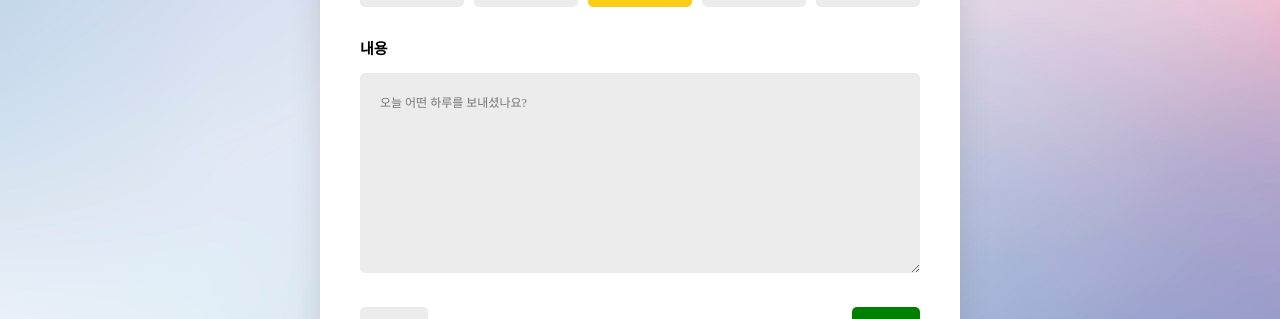
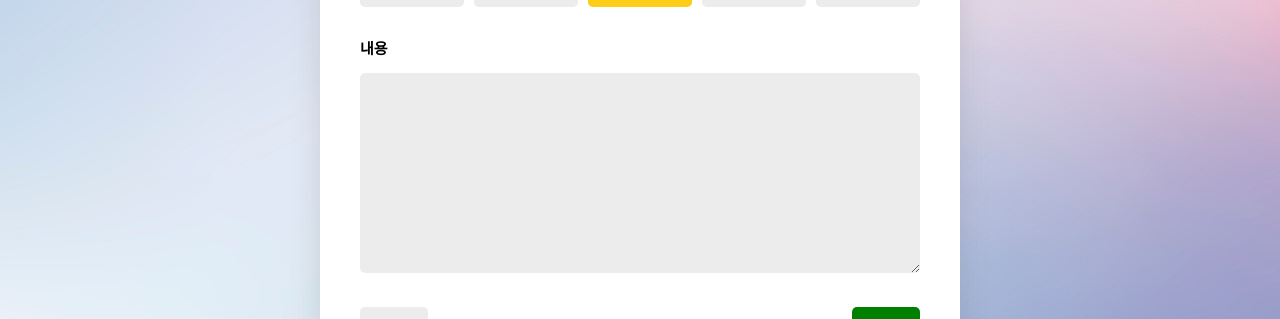
Before and after one commit to ahyns62/mood-diary, a React (Vite) app: page /new-diary in a window 1280 px wide. Shown: the part 380-699 px from the top of the page. Built offline with nearby package versions, Linux system fonts and the light colour scheme; a web font is replaced by a local one.

Commit message:
feat: Editor 컴포넌트서 일기 내용 상태 저장

```diff
--- a/src/components/layout/Editor/Editor.jsx
+++ b/src/components/layout/Editor/Editor.jsx
@@ -80,7 +80,12 @@ const Editor = () => {
       </section>
       <section className="content_section">
         <h3>내용</h3>
-        <textarea placeholder="오늘 어떤 하루를 보내셨나요?" />
+        <textarea
+          name="content"
+          value={input.content}
+          onChange={onChangeInput}
+          laceholder="오늘 어떤 하루를 보내셨나요?"
+        />
       </section>
       <section className="button_section">
         <Button onClick={() => nav("/")} text={"취소"} />
```
